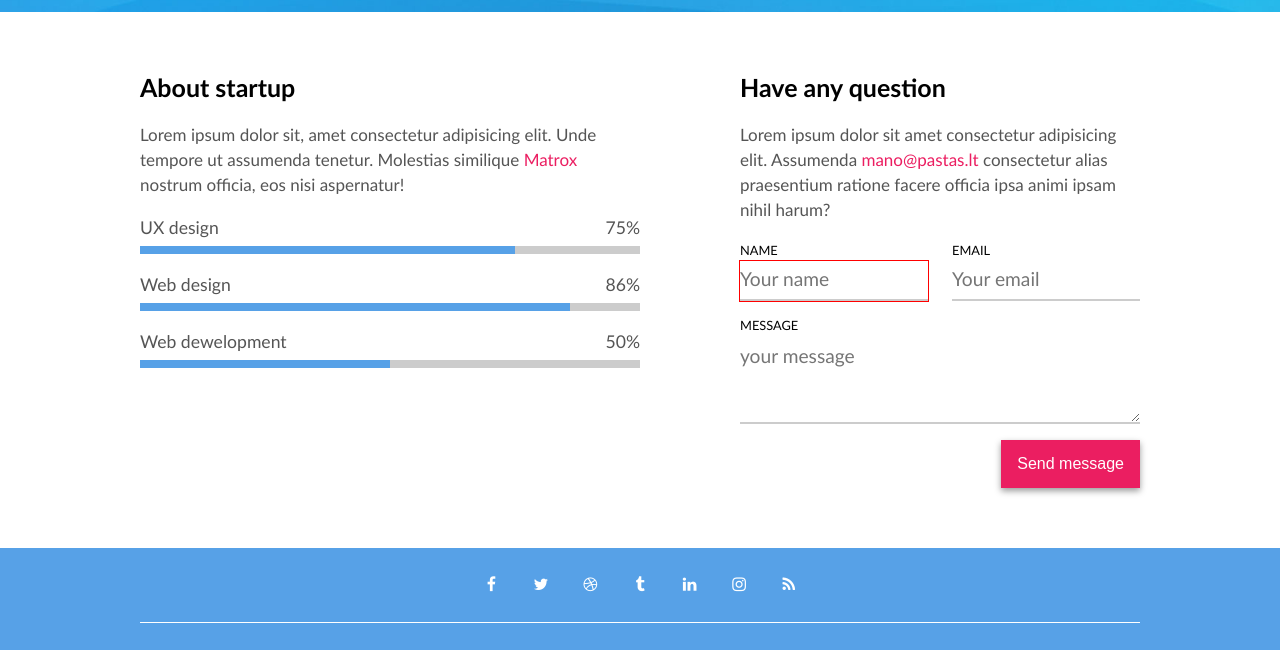
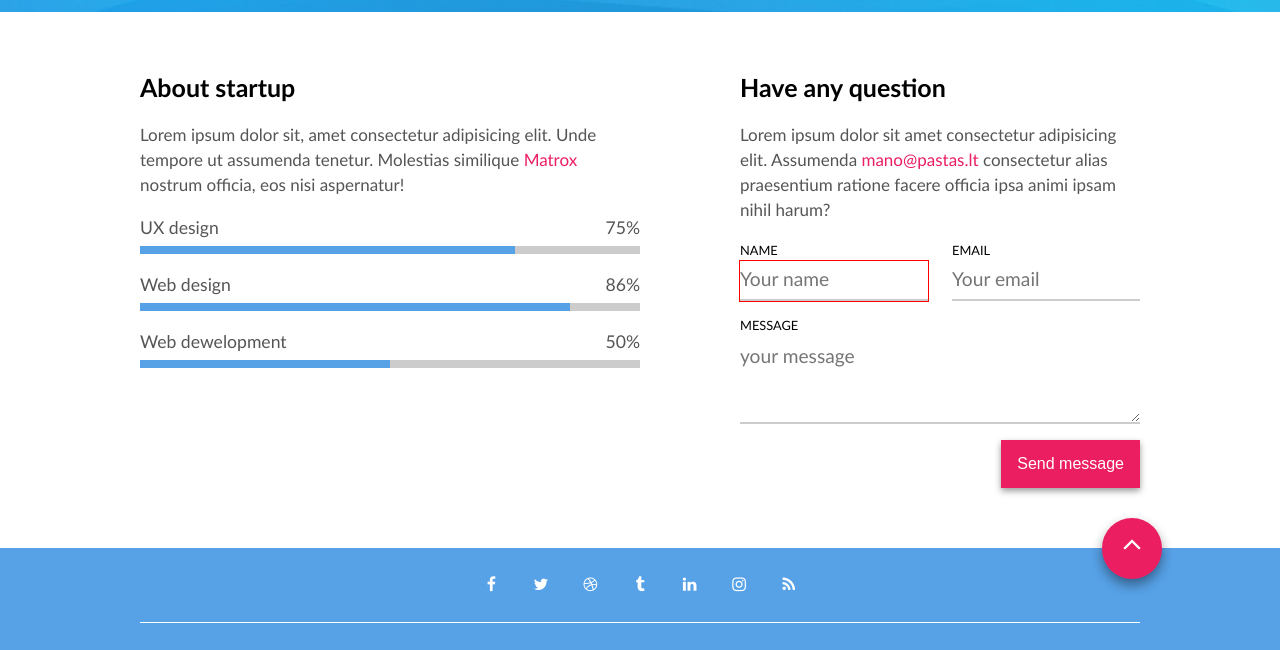
Before and after one commit to Aidas415/soon, a website: page index.html in a window 1280 px wide. Shown: the part 788-1438 px from the top of the page. Drawn offline with Linux system fonts and the light colour scheme.

Commit message:
Back to top

```diff
--- a/css/components/mouse.css
+++ b/css/components/mouse.css
@@ -17,7 +17,7 @@
     border-radius: 0.15em;
 
     animation-name: movement;
-    animation-duration: 1s;
+    animation-duration: 1.5s;
     animation-iteration-count: infinite;
 }
 .mouse:hover::after{
--- a/css/pages/soon.css
+++ b/css/pages/soon.css
@@ -1,3 +1,7 @@
+html {
+   scroll-behavior: smooth;
+}
+
 .bg-blue {
     background-color: rgb(87, 161, 231);
 }
@@ -112,3 +116,23 @@ footer a {
         flex-direction: column;
     }
 }
+
+footer .row {
+    position: relative;
+}
+
+.back-to-top {
+    font-size: 1.8rem;
+    line-height: 1.7em;
+    text-decoration: none;
+    width: 2em;
+    height: 2em;
+    border-radius: 50%;
+    position: absolute;
+    top: -1em;
+    right: -1.4rem;
+    background-color: #eb1e61;
+    text-align: center;
+    font-size: 1.9rem;
+    box-shadow: 0 0.2em 0.4em #0006;
+}
--- a/index.html
+++ b/index.html
@@ -144,6 +144,7 @@
             <a href="#" class="fa fa-instagram"></a>
             <a href="#" class="fa fa-rss"></a>
             </div>
+            <a href="#" class="back-to-top fa fa-angle-up"></a>
         </div>
         <div class="row-short">
             <img class="logo-white" src="./img/logo-white.png" alt="Logo">
```
